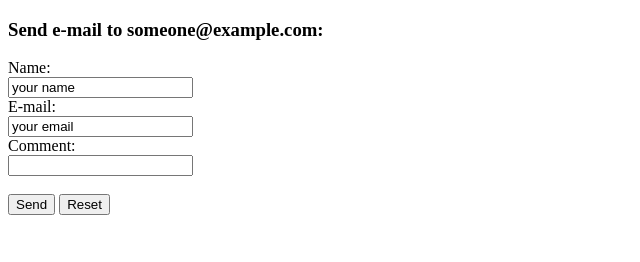
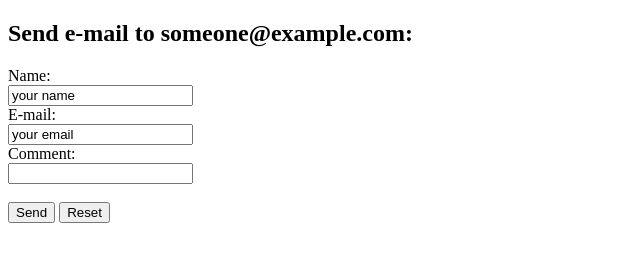
Before and after one commit to aparnau/testmail, a plain HTML site: page index.html in a window 1280 px wide. Shown: the whole page, without its empty margins (0-640 px from the left). Drawn offline with Linux system fonts and the light colour scheme.

Commit message:
test
test

```diff
--- a/index.html
+++ b/index.html
@@ -2,7 +2,7 @@
 <html>
 <body>
 
-<h3>Send e-mail to someone@example.com:</h3>
+<h2>Send e-mail to someone@example.com:</h2>
 
 <form action="MAILTO:aparnaunny@bioquestglobal.com" method="post" enctype="text/plain">
 Name:<br>
```
